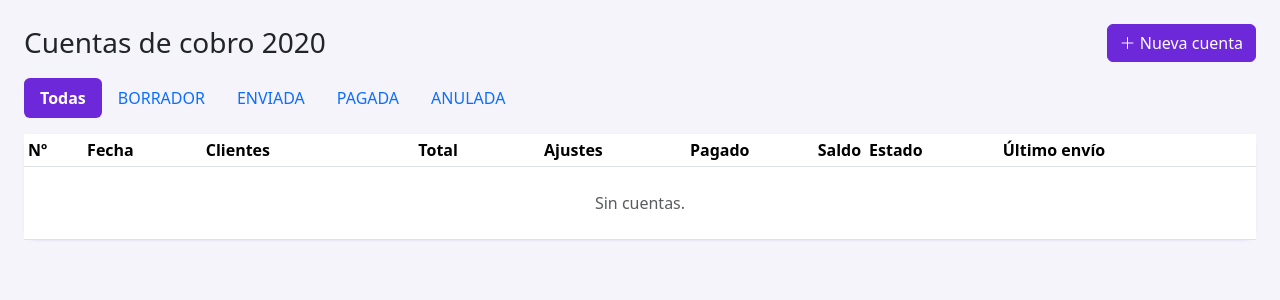
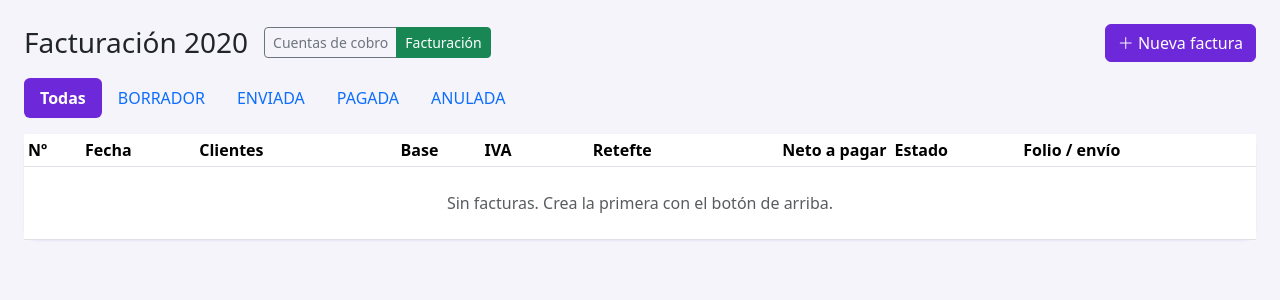
Before and after one commit to FelipeBossioZ/SistemaCobrosGit, a Flask app: page /cuentas?seccion=FACT in a window 1280 px wide. Shown: the part 173-473 px from the top of the page. Run offline with Flask 3, Linux system fonts and the light colour scheme; tables that the repository leaves empty hold one stand-in row (values such as "Sample post").

Commit message:
Pagina de Facturacion propia en /cuentas?seccion=FACT: titulo Facturacion + toggler CDEC-Facturacion, boton Nueva factura, chips de estado conservan la seccion, columnas Base/IVA/Retefte/Neto a pagar con totales_factura, folio de factura electronica editable en linea en el listado, vacio dice Sin facturas; /cuentas sin filtro queda CDEC por defecto (adios listado mezclado)

```diff
--- a/app/routes.py
+++ b/app/routes.py
@@ -1747,12 +1747,14 @@ def cuentas():
     if not a:
         return redirect(url_for("main.dashboard"))
     estado = request.args.get("estado", "")
-    seccion = request.args.get("seccion", "")
+    seccion = request.args.get("seccion") if request.args.get("seccion") in SECCIONES else "CDEC"
     query = a.cuentas
     if estado:
         query = query.filter_by(estado=estado)
-    if seccion in SECCIONES:
-        query = query.filter_by(seccion=seccion)
+    if seccion == "FACT":
+        query = query.filter_by(seccion="FACT")
+    else:
+        query = query.filter(CuentaCobro.seccion != "FACT")
     return render_template("cuentas.html", a=a,
                            cuentas=query.order_by(CuentaCobro.numero).all(),
                            estado=estado, estados=ESTADOS, seccion=seccion)
@@ -1846,6 +1848,23 @@ def cuenta_nueva():
     return render_template("cuenta_nueva.html", a=a, pares=pares, grupos=grupos,
                            pagadores=pagadores, ya_en=ya_en, seccion=seccion,
                            iva_def=iva_default_pct(), rf_def=rf_default_pct())
+
+
+@bp.route("/cuentas/<int:cid>/folio", methods=["POST"])
+def cuenta_folio(cid):
+    """FACT: guarda el numero de la factura electronica (y % IVA/RF si se cambian)."""
+    cuenta = db.get_or_404(CuentaCobro, cid)
+    cuenta.folio_factura = (request.form.get("folio") or "").strip()
+    for campo, attr in (("iva", "pct_iva"), ("rf", "pct_rf")):
+        v = request.form.get(campo)
+        if v not in (None, ""):
+            try:
+                setattr(cuenta, attr, float(v))
+            except (TypeError, ValueError):
+                pass
+    db.session.commit()
+    flash("Folio de factura guardado para " + cuenta.numero_formateado, "ok")
+    return redirect(request.referrer or url_for("main.cuentas", seccion="FACT"))
 
 
 @bp.route("/cuentas/<int:cid>")
--- a/app/templates/cuentas.html
+++ b/app/templates/cuentas.html
@@ -1,36 +1,68 @@
 {% extends "base.html" %}
-{% block title %}Cuentas de cobro{% endblock %}
+{% block title %}{{ 'Facturaci&oacute;n' if seccion == 'FACT' else 'Cuentas de cobro' }}{% endblock %}
 {% block content %}
-<div class="d-flex justify-content-between align-items-center mb-3">
-  <h3 class="mb-0">Cuentas de cobro {{ a.anio_cobro }}</h3>
-  <a class="btn btn-primary" href="{{ url_for('main.cuenta_nueva') }}"><i class="bi bi-plus-lg"></i> Nueva cuenta</a>
+<div class="d-flex justify-content-between align-items-center mb-3 flex-wrap gap-2">
+  <h3 class="mb-0 d-flex align-items-center gap-3 flex-wrap">
+    {% if seccion == 'FACT' %}Facturaci&oacute;n {{ a.anio_cobro }}{% else %}Cuentas de cobro {{ a.anio_cobro }}{% endif %}
+    <span class="btn-group btn-group-sm">
+      <a class="btn {{ 'btn-dark' if seccion != 'FACT' else 'btn-outline-secondary' }}" href="{{ url_for('main.cuentas', seccion='CDEC') }}">Cuentas de cobro</a>
+      <a class="btn {{ 'btn-success' if seccion == 'FACT' else 'btn-outline-secondary' }}" href="{{ url_for('main.cuentas', seccion='FACT') }}">Facturaci&oacute;n</a>
+    </span>
+  </h3>
+  <a class="btn btn-primary" href="{{ url_for('main.cuenta_nueva', seccion=seccion) }}"><i class="bi bi-plus-lg"></i> {% if seccion == 'FACT' %}Nueva factura{% else %}Nueva cuenta{% endif %}</a>
 </div>
 
 <ul class="nav nav-pills mb-3">
-  <li class="nav-item"><a class="nav-link {{ 'active' if not estado }}" href="{{ url_for('main.cuentas') }}">Todas</a></li>
+  <li class="nav-item"><a class="nav-link {{ 'active' if not estado }}" href="{{ url_for('main.cuentas', seccion=seccion) }}">Todas</a></li>
   {% for e in estados %}
-  <li class="nav-item"><a class="nav-link {{ 'active' if estado == e }}" href="?estado={{ e }}">{{ e }}</a></li>
+  <li class="nav-item"><a class="nav-link {{ 'active' if estado == e }}" href="?estado={{ e }}&amp;seccion={{ seccion }}">{{ e }}</a></li>
   {% endfor %}
 </ul>
 
 <div class="card">
   <div class="table-responsive">
   <table class="table table-sm table-hover mb-0">
+    {% if seccion == 'FACT' %}
+    <thead><tr><th>Nº</th><th>Fecha</th><th>Clientes</th><th class="num">Base</th>
+      <th class="num">IVA</th><th class="num">Retefte</th><th class="num">Neto a pagar</th>
+      <th>Estado</th><th>Folio / envío</th><th></th></tr></thead>
+    {% else %}
     <thead><tr><th>Nº</th><th>Fecha</th><th>Clientes</th><th class="num">Total</th>
       <th class="num">Ajustes</th><th class="num">Pagado</th><th class="num">Saldo</th>
       <th>Estado</th><th>Último envío</th><th></th></tr></thead>
+    {% endif %}
     <tbody>
     {% for c in cuentas %}
+      {% set es_fact = (c.seccion or 'CDEC') == 'FACT' %}
+      {% set tf = c.totales_factura if es_fact else None %}
       <tr>
         <td><a href="{{ url_for('main.cuenta_detalle', cid=c.id) }}" class="fw-semibold">{{ c.numero_formateado }}</a></td>
         <td>{{ c.fecha.strftime('%d/%m/%Y') if c.fecha }}</td>
         <td class="small">{% for l in c.lineas %}{% if l.estado == 'ACTIVA' %}{{ l.cliente.nombre|truncate(30, true) }}{% if not loop.last %}, {% endif %}{% endif %}{% endfor %}</td>
+        {% if es_fact %}
+        <td class="num">{{ (c.subtotal)|money }}</td>
+        <td class="num">+ {{ (tf.iva)|money }}</td>
+        <td class="num text-danger">- {{ (tf.rf)|money }}</td>
+        <td class="num fw-bold">{{ (tf.total)|money }}</td>
+        {% else %}
         <td class="num">{{ (c.total)|money }}</td>
         <td class="num">{% if c.total_ajustes %}-{% endif %}{{ (c.total_ajustes|abs)|money }}</td>
         <td class="num text-success">{{ (c.total_pagado)|money }}</td>
         <td class="num {% if c.saldo > 0 %}text-danger{% endif %}">{{ (c.saldo)|money }}</td>
+        {% endif %}
         <td><span class="badge badge-estado-{{ c.estado }}">{{ c.estado }}</span></td>
+        {% if es_fact %}
+        <td>
+          <form method="post" action="{{ url_for('main.cuenta_folio', cid=c.id) }}" class="d-flex gap-1 align-items-center">
+            <input class="form-control form-control-sm" style="max-width: 140px;" name="folio"
+                   value="{{ c.folio_factura or '' }}" placeholder="Nº factura electrónica">
+            <button class="btn btn-sm btn-outline-success" title="Guardar folio"><i class="bi bi-check-lg"></i></button>
+          </form>
+          <div class="small text-muted mt-1">{% set e = c.ultimo_envio %}{% if e %}{{ e.medio }} · {{ e.fecha.strftime('%d/%m/%y') }}{% endif %}</div>
+        </td>
+        {% else %}
         <td class="small">{% set e = c.ultimo_envio %}{% if e %}{{ e.medio }} · {{ e.fecha.strftime('%d/%m/%y') }}{% endif %}</td>
+        {% endif %}
         <td>
           <div class="d-flex gap-1">
             <button class="btn btn-sm btn-outline-secondary" data-pdf="{{ url_for('main.cuenta_pdf', cid=c.id) }}"
@@ -59,7 +91,7 @@
         </td>
       </tr>
     {% else %}
-      <tr><td colspan="10" class="text-center text-muted py-4">Sin cuentas{% if estado %} en estado {{ estado }}{% endif %}.</td></tr>
+      <tr><td colspan="10" class="text-center text-muted py-4">{% if seccion == 'FACT' %}Sin facturas{% else %}Sin cuentas{% endif %}{% if estado %} en estado {{ estado }}{% endif %}. Crea la primera con el bot&oacute;n de arriba.</td></tr>
     {% endfor %}
     </tbody>
   </table>
```
